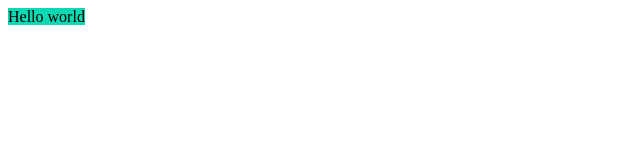
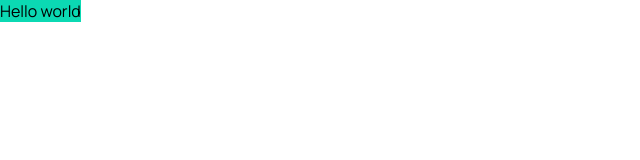
Before and after one commit to MarlonChi/pay-you-first, a React (Vite) app in the folder web/: page / in a window 1280 px wide. Shown: the top 160 px of the page, without its empty margins (0-640 px from the left). Built offline with nearby package versions, Linux system fonts and the light colour scheme.

Commit message:
feat: global styles

```diff
--- a/web/index.html
+++ b/web/index.html
@@ -5,6 +5,9 @@
   <meta charset="UTF-8" />
   <link rel="icon" type="image/svg+xml" href="/vite.svg" />
   <meta name="viewport" content="width=device-width, initial-scale=1.0" />
+  <link rel="preconnect" href="https://fonts.googleapis.com">
+  <link rel="preconnect" href="https://fonts.gstatic.com" crossorigin>
+  <link href="https://fonts.googleapis.com/css2?family=Manrope:wght@300;400;500;700&display=swap" rel="stylesheet">
   <title>Pay You First</title>
 </head>
 
--- a/web/src/main.jsx
+++ b/web/src/main.jsx
@@ -4,6 +4,8 @@
 
 import { ThemeProvider } from "styled-components";
 import { definitions } from "./styles/Theme/definitions.jsx";
+
+import "./styles/global.css";
 
 ReactDOM.createRoot(document.getElementById("root")).render(
   <React.StrictMode>
--- /dev/null
+++ b/web/src/styles/global.css
@@ -0,0 +1,16 @@
+* {
+  padding: 0;
+  margin: 0;
+  box-sizing: border-box;
+  -webkit-font-smoothing: antialiased;
+  -moz-osx-font-smoothing: grayscale;
+}
+
+:root {
+  font-size: 62.5%;
+}
+
+body {
+  font-size: 1.6rem;
+  font-family: "Manrope", sans-serif;
+}
```
